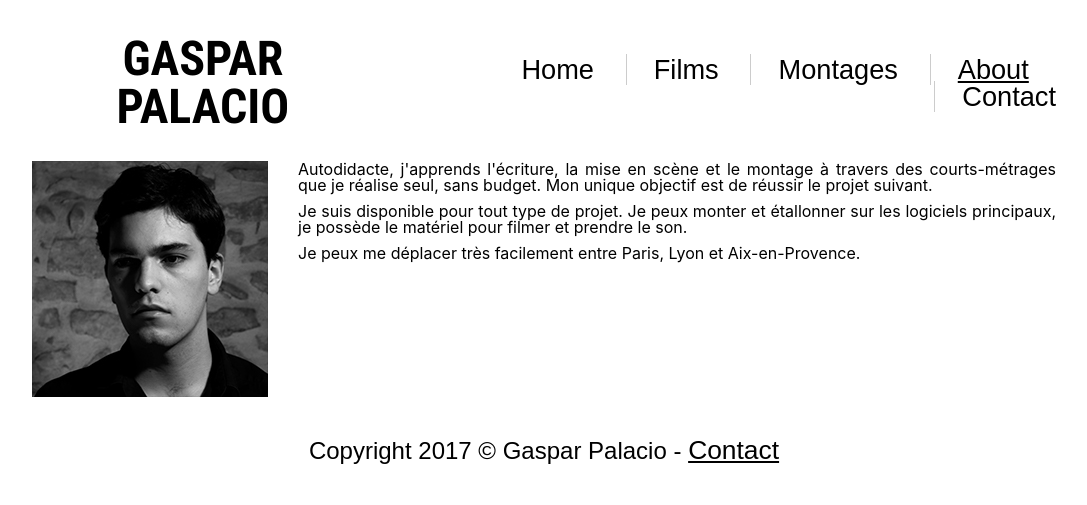
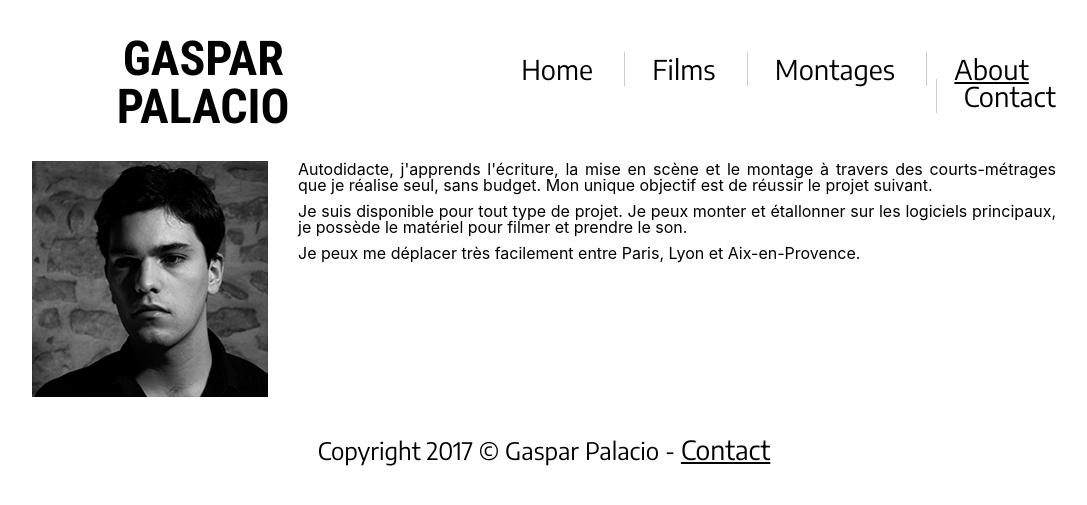
Before and after one commit to Rapsag8/Rapsag8.github.io, a Jekyll site: the page built from pages/about.html, in a window 1280 px wide. Shown: the top 505 px of the page, without its empty margins (96-1183 px from the left). Built offline with Jekyll 4.4.1, drawn with Linux system fonts in a browser that asks for light colours; nearby versions of some CDN libraries; some web fonts are replaced.

Commit message:
Update main.html

```diff
--- a/_layouts/main.html
+++ b/_layouts/main.html
@@ -2,7 +2,7 @@
 <html>
   <head>
     <meta charset="utf-8">
-    <link href="https://fonts.googleapis.com/css?family=Open+Sans|Encode+Sans+Semi+Condensed|Oswald:300|Roboto+Condensed:700" rel="stylesheet">
+    <link href="https://fonts.googleapis.com/css?family=Open+Sans|Encode+Sans|Oswald:300|Roboto+Condensed:700" rel="stylesheet">
     <script src="https://code.jquery.com/jquery-3.2.1.min.js" integrity="sha256-hwg4gsxgFZhOsEEamdOYGBf13FyQuiTwlAQgxVSNgt4=" crossorigin="anonymous"></script>
     <link rel="stylesheet" href="/style.css">
     <title>Gaspar Palacio</title>
```
